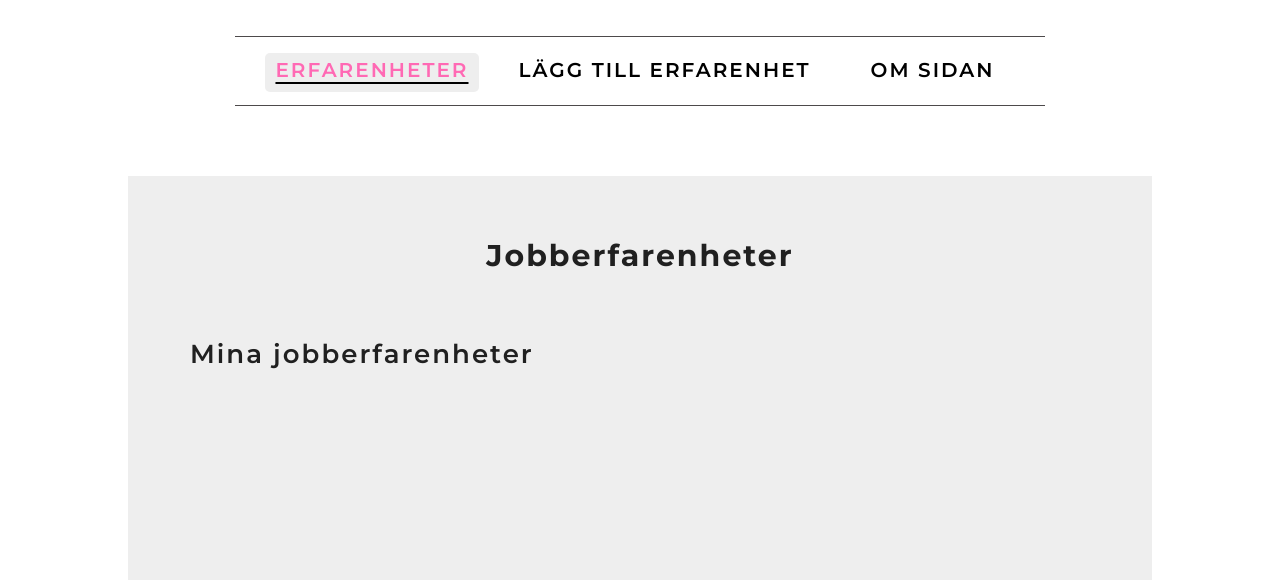
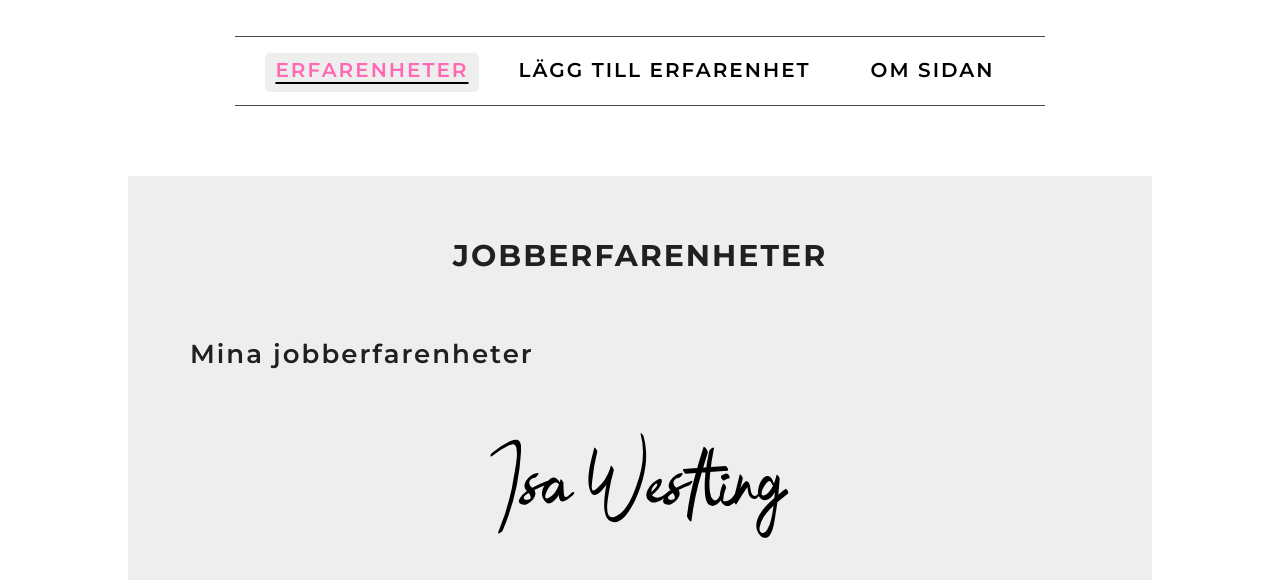
Before and after one commit to iswe2301/backend-moment2.2, a website built with Parcel: page src/index.html in a window 1280 px wide. Shown: the part 220-800 px from the top of the page. Built offline with nearby package versions, Linux system fonts and the light colour scheme; no server answers.

Commit message:
Lagt till signatur i form av svg-fil.

```diff
--- a/src/index.html
+++ b/src/index.html
@@ -32,10 +32,11 @@
 
     <!-- Huvudinnehåll -->
     <main>
-        <h1>Jobberfarenheter</h1>
+        <h1>JOBBERFARENHETER</h1>
         <section id="work-container">
             <h2>Mina jobberfarenheter</h2>
         </section>
+        <img id="signature" src="images/signature.svg" alt="Isa Westling signatur">
         <span class="popup"></span>
     </main>
 
```
Also changed, not shown: src/images/signature.svg (added).
